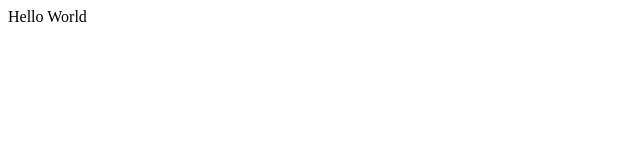
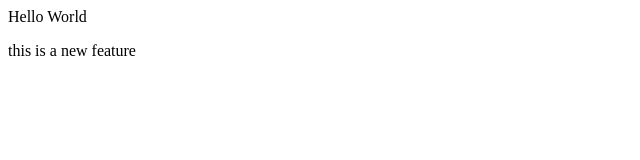
Before and after one commit to dgn-alt/localrepo, a plain HTML site: page index.html in a window 1280 px wide. Shown: the whole page, without its empty margins (0-640 px from the left). Drawn offline with Linux system fonts and the light colour scheme.

Commit message:
add new feature

```diff
--- a/index.html
+++ b/index.html
@@ -1 +1,2 @@
 <p>Hello World<p>
+<p>this is a new feature<p></p>
```
